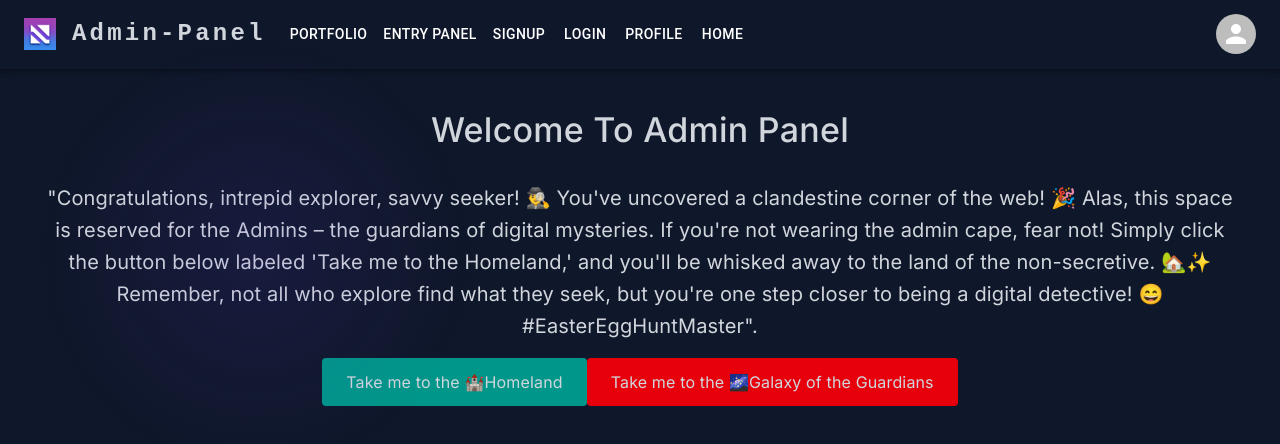
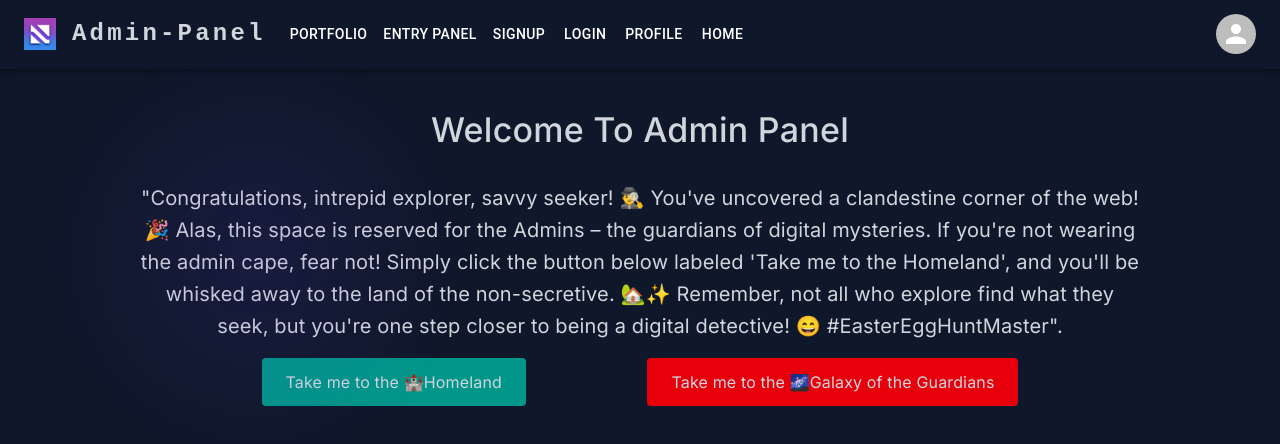
Before and after one commit to Nadeem-Abdun/nadeem_abdun_portfolio, a React (Vite) app: page /admin in a window 1280 px wide. Shown: the top 444 px of the page. Built offline with nearby package versions, Linux system fonts and the light colour scheme.

Commit message:
Migration - CRA to Vite

```diff
--- a/src/screens/AdminScreens/AdminPanel.tsx
+++ b/src/screens/AdminScreens/AdminPanel.tsx
@@ -1,49 +1,93 @@
-import React, { useEffect } from "react";
-import { Grid, Typography } from "@mui/material";
-import { useBreakpoints } from "../../utils/Breakpoints";
-import { useNavigate } from "react-router-dom";
-import "../../styles/screenStyles.css";
+import { useEffect } from 'react';
+import { Grid, Typography } from '@mui/material';
+import { useBreakpoints } from '../../utils/Breakpoints';
+import { useNavigate } from 'react-router-dom';
+import '../../styles/screenStyles.css';
 
 const AdminPanel = () => {
-
   const history = useNavigate();
 
-    const { isXl, isLg, isMd, isSm, isXs } = useBreakpoints();
+  const { isXl, isLg, isXs } = useBreakpoints();
 
   const portfolioPageNavigation = () => {
     history('/');
-    }
+  };
 
   const adminLoginPageNavigation = () => {
     history('/admin/login');
-    }
+  };
 
   useEffect(() => {
-        document.title = "Admin - Entry Panel"
+    document.title = 'Admin - Entry Panel';
   }, []);
 
   return (
-        <Grid container justifyContent='center' alignItems='center' flexDirection='column' rowSpacing={4} wrap='nowrap'>
-            <Grid item xs={12} className='text-center'>
-                <Typography variant="h4" fontWeight={500} fontFamily='inter'>Welcome To Admin Panel</Typography>
-            </Grid>
-            <Grid container item xl={8} lg={10} md={8} sm={11} xs={12} justifyContent='center' alignItems='center' rowSpacing={2}>
-                <Grid item xs={12} className='text-center'>
-                    <Typography variant={isXs ? "body1" : "h6"} fontWeight={400} fontFamily='inter'>
-                        "Congratulations, intrepid explorer, savvy seeker! 🕵️‍♂️ You've uncovered a clandestine corner of the web! 🎉 Alas, this space is reserved for the Admins – the guardians of digital mysteries. If you're not wearing the admin cape, fear not! Simply click the button below labeled 'Take me to the Homeland,' and you'll be whisked away to the land of the non-secretive. 🏡✨ Remember, not all who explore find what they seek, but you're one step closer to being a digital detective! 😄 #EasterEggHuntMaster".
+    <Grid
+      container
+      justifyContent="center"
+      alignItems="center"
+      flexDirection="column"
+      rowSpacing={4}
+      wrap="nowrap"
+    >
+      <Grid size={{ xs: 12 }} className="text-center">
+        <Typography variant="h4" fontWeight={500} fontFamily="inter">
+          Welcome To Admin Panel
         </Typography>
       </Grid>
-                <Grid container item xs={12} justifyContent='space-evenly' alignItems='center' rowSpacing={(isXl || isLg) ? 0 : 2}>
-                    <Grid item>
-                        <div className='flex justify-center items-center h-auto w-auto py-3 px-6 rounded bg-teal-600 bg-opacity-30 hover:text-teal-400 hover:scale-110 transition hover:bg-cyan-800 hover:bg-opacity-30'>
-                            <Typography variant="body1" fontWeight={400} fontFamily='inter' className='text-center cursor-pointer' onClick={() => portfolioPageNavigation()}>
+      <Grid
+        container
+        size={{ xl: 8, lg: 10, md: 8, sm: 11, xs: 12 }}
+        justifyContent="center"
+        alignItems="center"
+        rowSpacing={2}
+      >
+        <Grid size={{ xs: 12 }} className="text-center">
+          <Typography
+            variant={isXs ? 'body1' : 'h6'}
+            fontWeight={400}
+            fontFamily="inter"
+          >
+            &quot;Congratulations, intrepid explorer, savvy seeker! 🕵️‍♂️
+            You&apos;ve uncovered a clandestine corner of the web! 🎉 Alas, this
+            space is reserved for the Admins – the guardians of digital
+            mysteries. If you&apos;re not wearing the admin cape, fear not!
+            Simply click the button below labeled &apos;Take me to the
+            Homeland&apos;, and you&apos;ll be whisked away to the land of the
+            non-secretive. 🏡✨ Remember, not all who explore find what they
+            seek, but you&apos;re one step closer to being a digital detective!
+            😄 #EasterEggHuntMaster&quot;.
+          </Typography>
+        </Grid>
+        <Grid
+          container
+          size={{ xs: 12 }}
+          justifyContent="space-evenly"
+          alignItems="center"
+          rowSpacing={isXl || isLg ? 0 : 2}
+        >
+          <Grid>
+            <div className="flex justify-center items-center h-auto w-auto py-3 px-6 rounded bg-teal-600 bg-opacity-30 hover:text-teal-400 hover:scale-110 transition hover:bg-cyan-800 hover:bg-opacity-30">
+              <Typography
+                variant="body1"
+                fontWeight={400}
+                fontFamily="inter"
+                className="text-center cursor-pointer"
+                onClick={() => portfolioPageNavigation()}
+              >
                 Take me to the 🏰Homeland
               </Typography>
             </div>
           </Grid>
-                    <Grid item>
-                        <div className='flex justify-center items-center h-auto w-auto py-3 px-6 rounded bg-red-600 bg-opacity-30 hover:text-red-400 hover:scale-110 transition hover:bg-cyan-800 hover:bg-opacity-30'>
-                            <Typography variant="body1" fontWeight={400} fontFamily='inter' className='text-center cursor-pointer' onClick={() => adminLoginPageNavigation()}>
+          <Grid>
+            <div className="flex justify-center items-center h-auto w-auto py-3 px-6 rounded bg-red-600 bg-opacity-30 hover:text-red-400 hover:scale-110 transition hover:bg-cyan-800 hover:bg-opacity-30">
+              <Typography
+                variant="body1"
+                fontWeight={400}
+                fontFamily="inter"
+                className="text-center cursor-pointer"
+                onClick={() => adminLoginPageNavigation()}
+              >
                 Take me to the 🌌Galaxy of the Guardians
               </Typography>
             </div>
@@ -51,7 +95,7 @@ const AdminPanel = () => {
         </Grid>
       </Grid>
     </Grid>
-    )
-}
+  );
+};
 
-export default AdminPanel
+export default AdminPanel;
```
Lines whose indentation alone changed are shown as unchanged.
